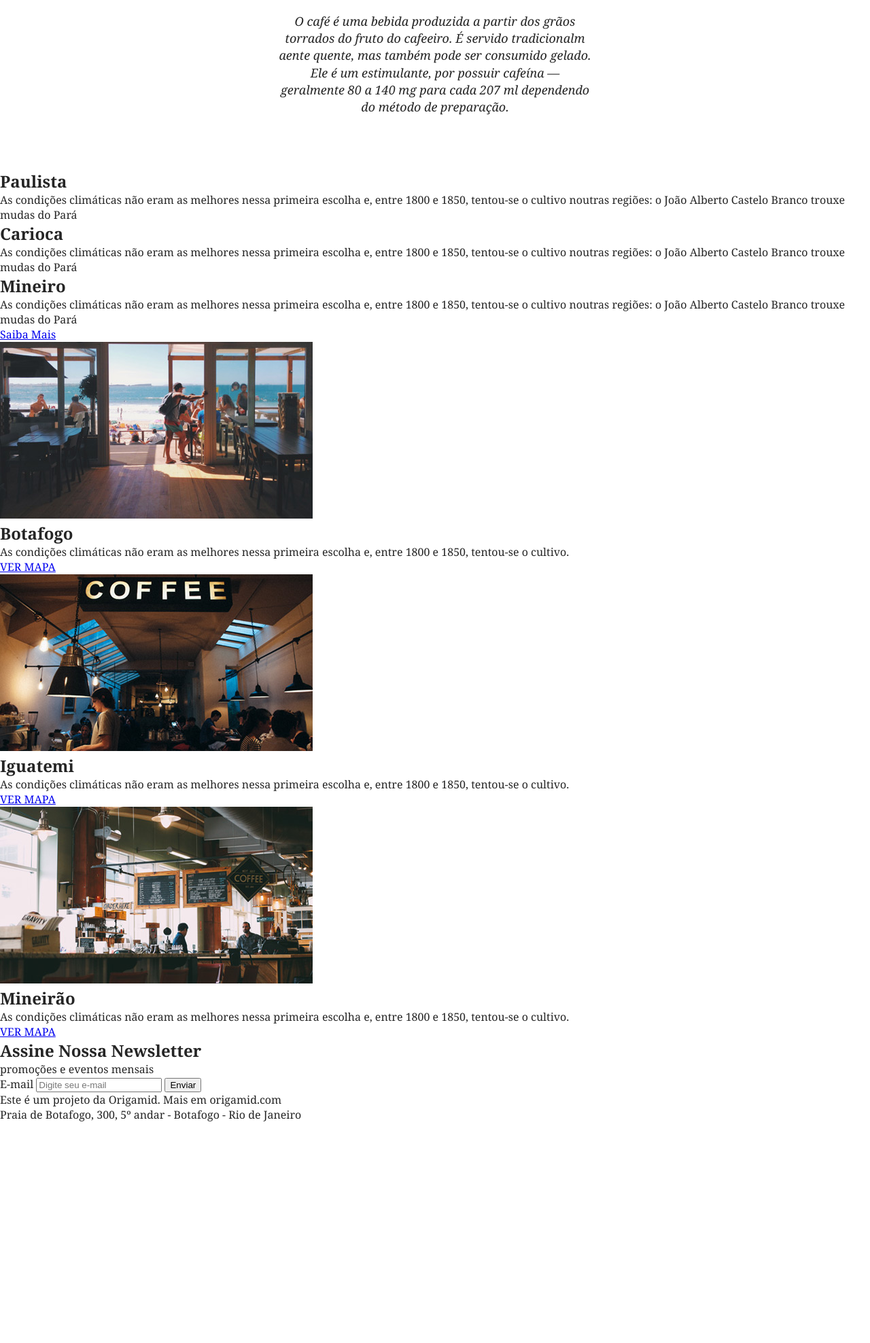
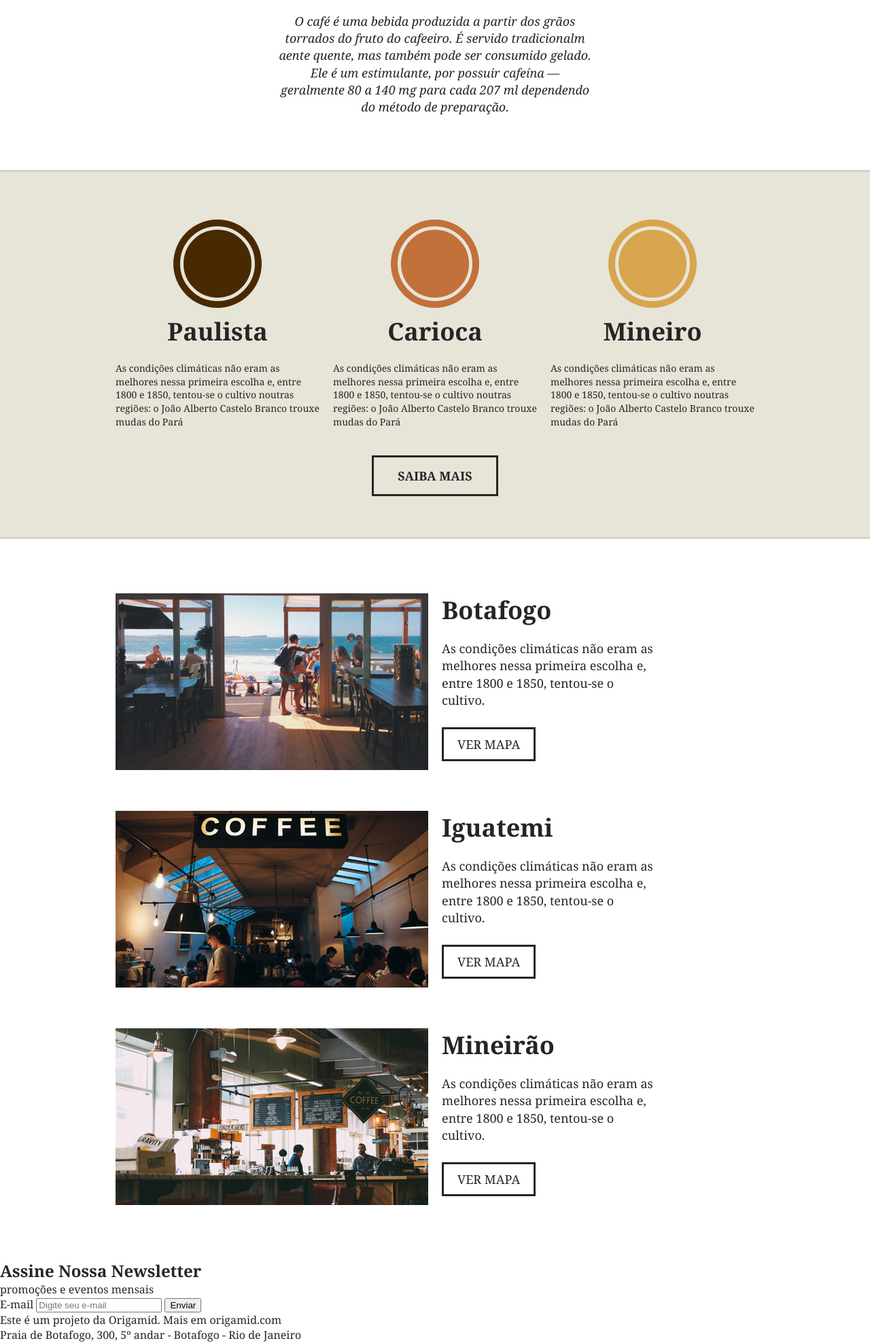
Before and after one commit to pedrocamussi/origamid, a PHP site: page / in a window 1280 px wide. Shown: the part 983-2959 px from the top of the page at 68% size. Before the commit the page ends 2633 px from the top, so only its background shows below. Run offline with PHP 8.4, Linux system fonts and the light colour scheme.

Commit message:
products and locals

```diff
--- a/3 - CSS Avançado Posicionamento/brafe/css/styles.css
+++ b/3 - CSS Avançado Posicionamento/brafe/css/styles.css
@@ -127,3 +127,118 @@ a.menu-logo{
     margin: 20px auto;
     max-width: 460px;
 }
+/* Produtos */
+.produtos{
+    background: #e7e4d8;
+    padding: 60px 0;
+    border-top: 3px solid #d6d3c8;
+    border-bottom: 3px solid #d6d3c8;
+}
+
+.produtos-container{
+    max-width: 960px;
+    margin: 0 auto;
+}
+.produtos-container::before, .produtos-container::after{
+    content: '';
+    display: table;
+    clear: both;
+}
+
+.produtos-item{
+    width: 300px;
+    float: left;
+    margin: 0 10px 20px 10px;
+}
+.produtos-item h2{
+    text-align: center;
+    font-size: 2.25em;
+    margin-bottom: 20px;
+}
+
+.produtos-item h2::before{
+    content: '';
+    display: block;
+    width: 100px;
+    height: 100px;
+    background: currentColor;
+    border-radius: 50%;
+    margin: 20px auto;
+    border: 5px solid #e7e4d8;
+    box-shadow: 0 0 0 10px currentColor;;
+}
+h2.produtos-paulista::before{
+    color: #492901;
+}
+
+h2.produtos-carioca::before{
+    color: #c17139;
+}
+
+h2.produtos-mineiro::before{
+    color: #d7a54d;
+}
+
+.produtos-item p{
+    font-size: 0.875em;
+    line-height: 1.4em;
+}
+
+.produtos-btn{
+    width: 180px;
+    border: 3px solid;
+    color: #252525;
+    text-decoration: none;
+    display: block;
+    font-size: 1.125em;
+    font-weight: bold;
+    text-transform: uppercase;
+    text-align: center;
+    padding: 15px 0;
+    margin: 20px auto 0 auto;
+}
+
+/* Locais */
+.locais{
+    max-width: 960px;
+    margin: 0 auto;
+    padding: 20px 0;
+}
+.locais-item{
+    clear: both;
+    margin: 60px auto;
+}
+.locais-item::after,.locais-item::before{
+    content: '';
+    display: table;
+    clear: both;
+}
+.locais-item img{
+    width: 460px;
+    display: block;
+    float: left;
+    margin: 0 10px;
+}
+.locais-item > div{
+    width: 460px;
+    float: left;
+    margin: 0 10px;
+}
+.locais-item h2{
+    font-size: 2.25em;
+    margin-bottom: 20px;
+}
+.locais-item p{
+    font-size: 1.125em;
+    line-height: 1.4em;
+    max-width: 320px;
+    margin-bottom: 40px;
+}
+.locais-item a{
+    font-size: 1.125em;
+    text-transform: uppercase;
+    text-decoration: none;
+    border: 3px solid;
+    color: #252525;
+    padding: 10px 20px;
+}
--- a/3 - CSS Avançado Posicionamento/brafe/index.html
+++ b/3 - CSS Avançado Posicionamento/brafe/index.html
@@ -41,26 +41,26 @@
         <p>O café é uma bebida produzida a partir dos grãos torrados do fruto do cafeeiro. É servido tradicionalm aente quente, mas também pode ser consumido gelado. Ele é um estimulante, por possuir cafeína — geralmente 80 a 140 mg para cada 207 ml dependendo do método de preparação.</p>
     </section>
 
-    <section>
-        <div>
-            <div>
-                <h2>Paulista</h2>
+    <section class="produtos">
+        <div class="produtos-container">
+            <div class="produtos-item">
+                <h2 class="produtos-paulista">Paulista</h2>
                 <p>As condições climáticas não eram as melhores nessa primeira escolha e, entre 1800 e 1850, tentou-se o cultivo noutras regiões: o João Alberto Castelo Branco trouxe mudas do Pará</p>
             </div>
-            <div>
-                <h2>Carioca</h2>
+            <div class="produtos-item">
+                <h2 class="produtos-carioca">Carioca</h2>
                 <p>As condições climáticas não eram as melhores nessa primeira escolha e, entre 1800 e 1850, tentou-se o cultivo noutras regiões: o João Alberto Castelo Branco trouxe mudas do Pará</p>
             </div>
-            <div>
-                <h2>Mineiro</h2>
+            <div class="produtos-item">
+                <h2 class="produtos-mineiro">Mineiro</h2>
                 <p>As condições climáticas não eram as melhores nessa primeira escolha e, entre 1800 e 1850, tentou-se o cultivo noutras regiões: o João Alberto Castelo Branco trouxe mudas do Pará</p>
             </div>
         </div>
-        <a href="#">Saiba Mais</a>
+        <a class="produtos-btn" href="#">Saiba Mais</a>
     </section>
 
-    <section>
-        <div>
+    <section class="locais">
+        <div class="locais-item">
             <img src="img/botafogo.jpg" alt="Unidade Brafé Botafogo">
             <div>
                 <h2>Botafogo</h2>
@@ -68,7 +68,7 @@
                 <a href="#"> VER MAPA </a>
             </div>
         </div>
-        <div>
+        <div class="locais-item">
             <img src="/img/iguatemi.jpg" alt="Unidade Brafé Iguatemi">
             <div>
                 <h2>Iguatemi</h2>
@@ -76,7 +76,7 @@
                 <a href="#"> VER MAPA </a>
             </div>
         </div>
-        <div>
+        <div class="locais-item">
             <img src="img/mineirao.jpg" alt="Unidade Brafé Mineirão">
             <div>
                 <h2>Mineirão</h2>
```
